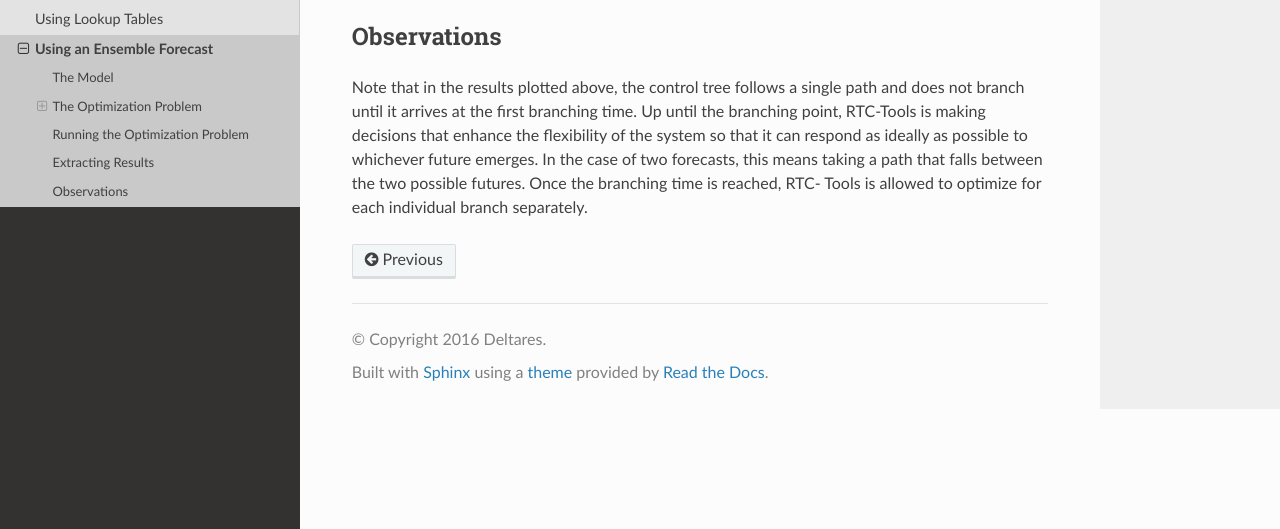
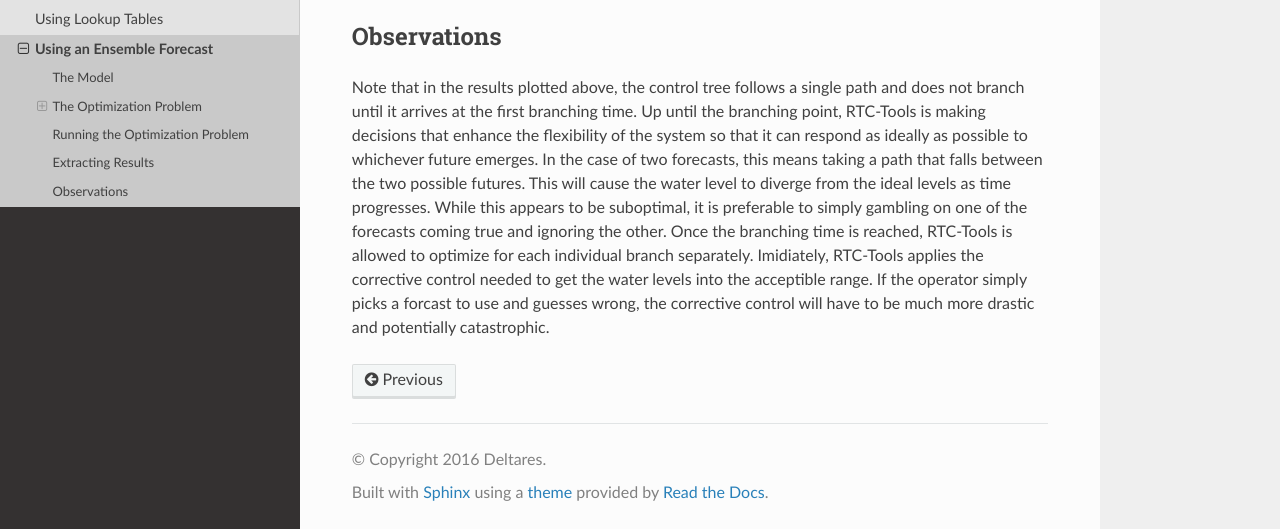
Before and after one commit to vdwees/rtc-tools, a Sphinx documentation site: the page built from doc/examples/ensemble.rst, in a window 1280 px wide and 900 px high, scrolled down 5438 px, cut to the strip 371-900 px from the top of the window. Built offline with Sphinx 7.4.7 and the Read the Docs theme 2.0.0, drawn with Linux system fonts in a browser that asks for light colours.

Commit message:
improve all plots and ensemble discussion

```diff
--- a/doc/examples/ensemble.rst
+++ b/doc/examples/ensemble.rst
@@ -264,5 +264,12 @@ and does not branch until it arrives at the first branching time. Up until the
 branching point, RTC-Tools is making decisions that enhance the flexibility of
 the system so that it can respond as ideally as possible to whichever future
 emerges. In the case of two forecasts, this means taking a path that falls
-between the two possible futures. Once the branching time is reached, RTC-
-Tools is allowed to optimize for each individual branch separately.
+between the two possible futures. This will cause the water level to diverge
+from the ideal levels as time progresses. While this appears to be suboptimal,
+it is preferable to simply gambling on one of the forecasts coming true and
+ignoring the other. Once the branching time is reached, RTC-Tools is allowed
+to optimize for each individual branch separately. Imidiately, RTC-Tools
+applies the corrective control needed to get the water levels into the
+acceptible range. If the operator simply picks a forcast to use and guesses
+wrong, the corrective control will have to be much more drastic and
+potentially catastrophic.
```
